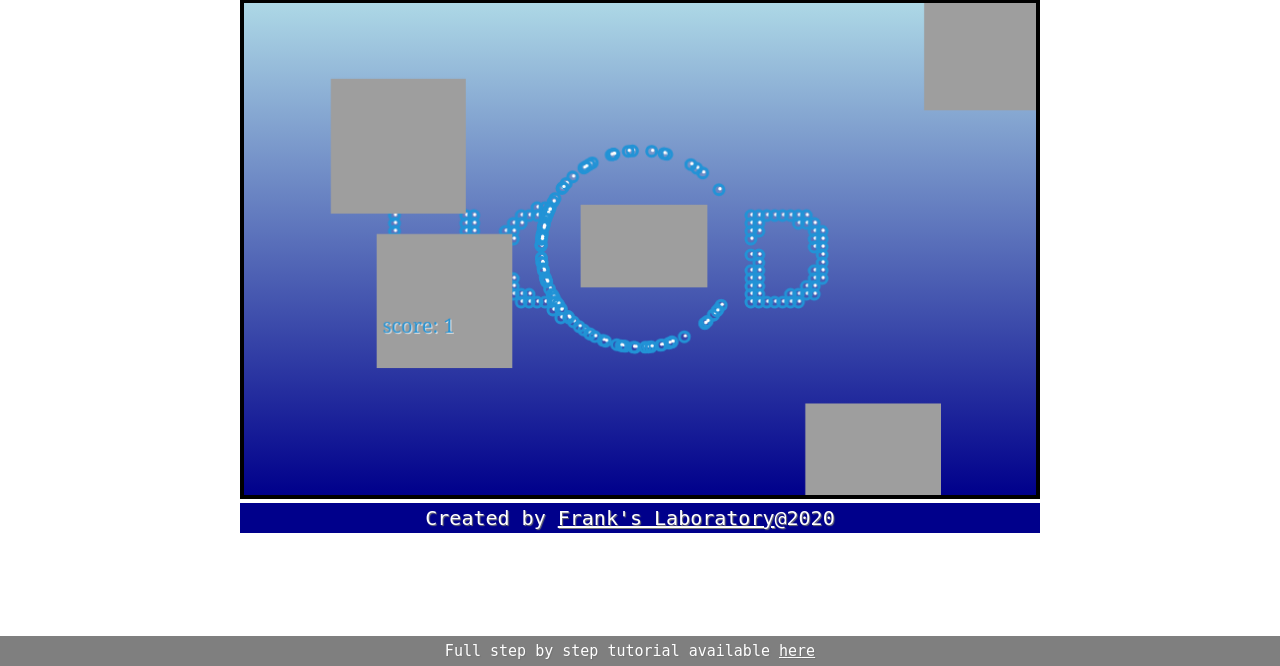
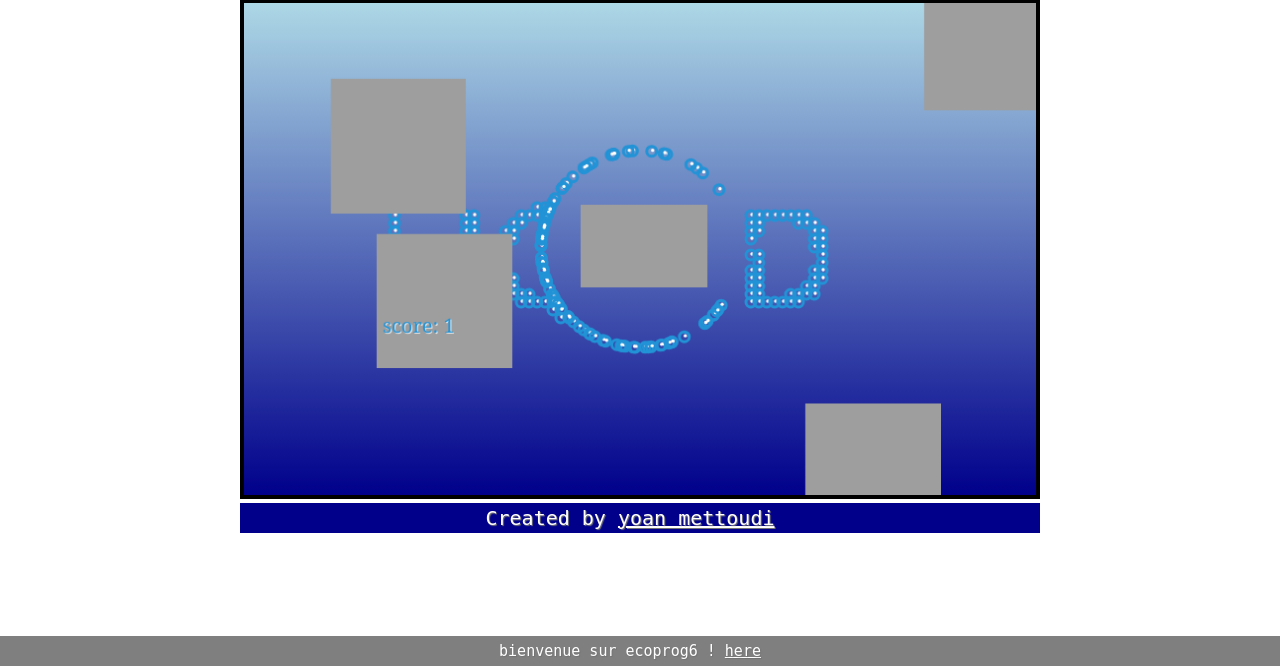
Before and after one commit to galathethelol2901/ecoCV, a PHP site: page / in a window 1280 px wide. Shown: the part 134-800 px from the top of the page. Run offline with PHP 8.4, Linux system fonts and the light colour scheme.

Commit message:
final fish

```diff
--- a/index.php
+++ b/index.php
@@ -15,7 +15,7 @@
 
   <article>
 
-    <span>Created by <a href="https://www.youtube.com/channel/UCEqc149iR-ALYkGM6TG-7vQ" target='blank'>Frank's Laboratory</a>@2020
+    <span>Created by <a href="" target='blank'>yoan mettoudi</a>
   </span>
 
   </article>
@@ -26,8 +26,8 @@
 
 </body>
 
-<footer>Full step by step tutorial available
-  <a href="https://www.youtube.com/channel/UCEqc149iR-ALYkGM6TG-7vQ" target='blank'>here
+<footer>bienvenue sur ecoprog6 !
+  <a href="" target='blank'>here
   </a>
 
 </footer>
```
